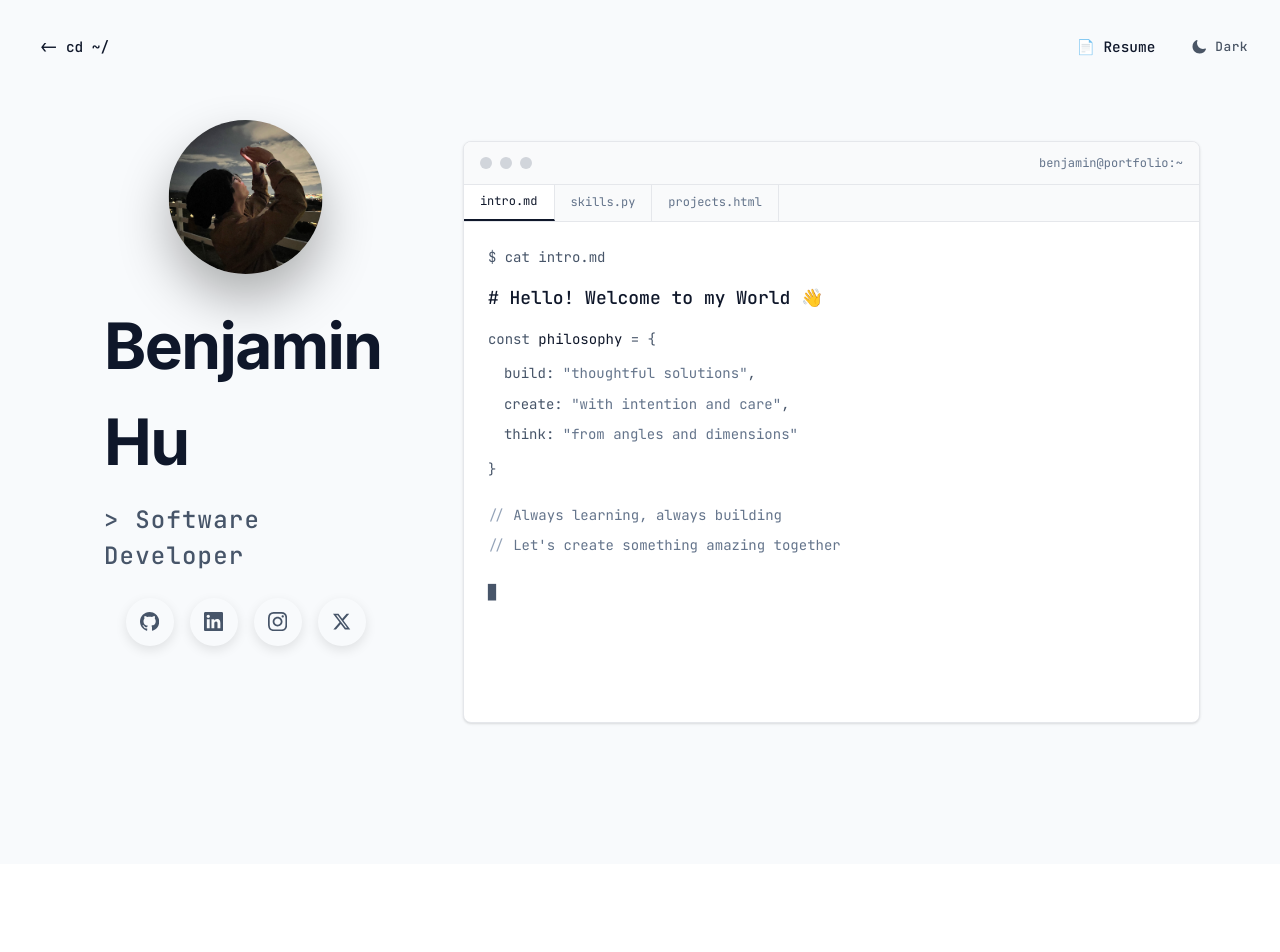
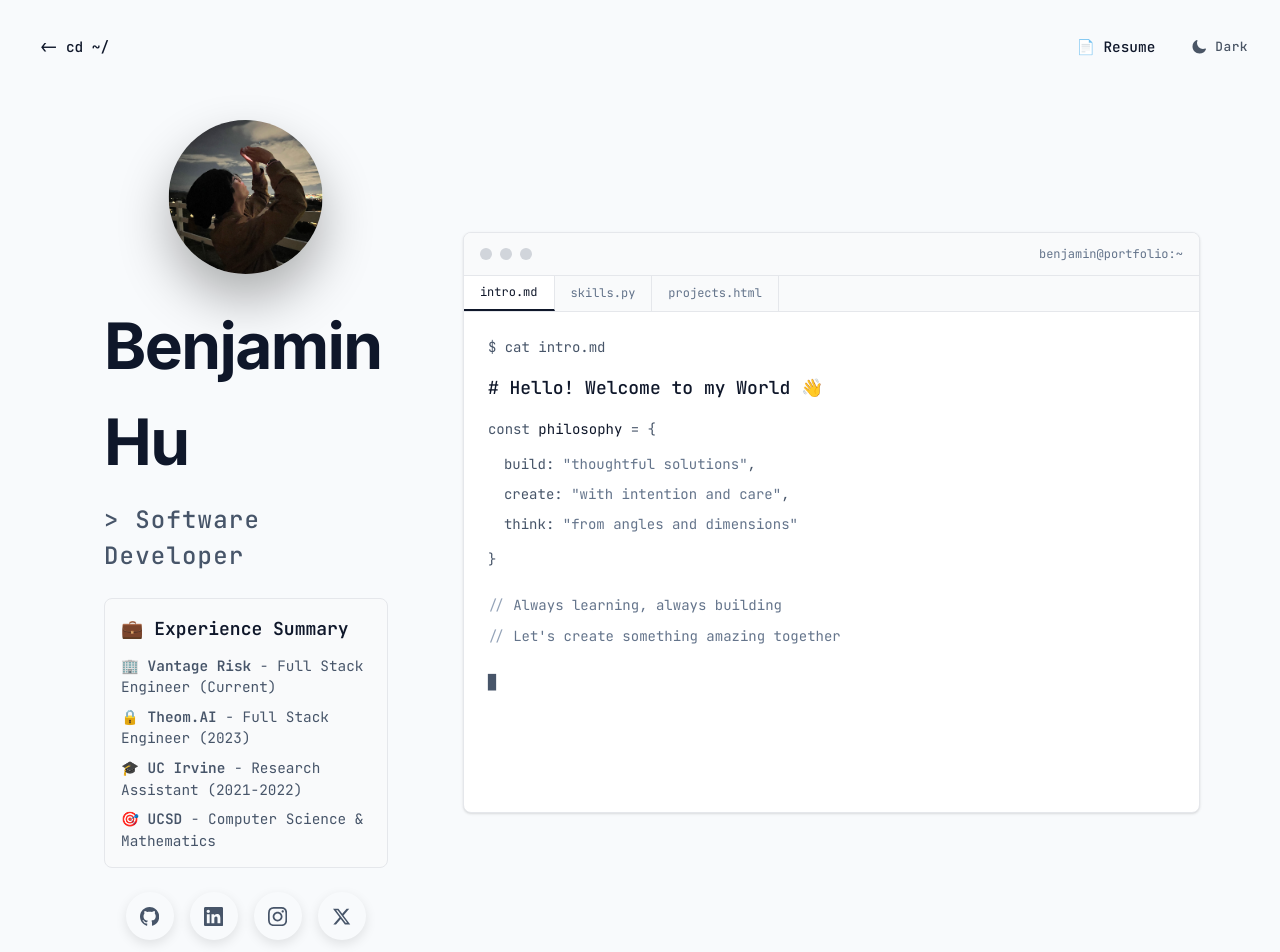
Before and after one commit to benuh/BentoBox, a Next.js app: page /developer in a window 1280 px wide. Shown: the top 952 px of the page. Before the commit the page ends 864 px from the top, so only its background shows below. Built offline with nearby package versions, Linux system fonts and the light colour scheme.

Commit message:
resume cp

```diff
--- a/src/app/developer/page.tsx
+++ b/src/app/developer/page.tsx
@@ -54,20 +54,18 @@ export default function DeveloperPage() {
           top: 'clamp(1rem, 2vw, 1.5rem)',
           right: 'clamp(1rem, 2vw, 1.5rem)'
         }}>
-          <a
-            href="/BH_Resume.pdf"
-            target="_blank"
-            rel="noopener noreferrer"
+          <div className="relative group">
+            <button
               className="inline-flex items-center rounded-lg transition-all duration-200"
               style={{
                 fontFamily: '"JetBrains Mono", monospace',
                 color: currentTheme.navText,
-              textDecoration: 'none',
                 fontSize: 'clamp(0.7rem, 1.2vw, 0.9rem)',
                 fontWeight: 500,
                 padding: 'clamp(0.5rem, 1vw, 0.75rem) clamp(0.75rem, 1.5vw, 1rem)',
                 backgroundColor: 'transparent',
-              border: `1px solid ${currentTheme.navText}20`
+                border: `1px solid ${currentTheme.navText}20`,
+                cursor: 'pointer'
               }}
               onMouseEnter={(e) => {
                 e.currentTarget.style.backgroundColor = currentTheme.navHover
@@ -79,7 +77,57 @@ export default function DeveloperPage() {
               }}
             >
               📄 Resume
+            </button>
+
+            {/* Resume Dropdown Menu */}
+            <div className="absolute top-full right-0 mt-2 py-2 w-48 rounded-lg shadow-lg opacity-0 invisible group-hover:opacity-100 group-hover:visible transition-all duration-200 z-20"
+                 style={{
+                   backgroundColor: currentTheme.terminalBg,
+                   border: `1px solid ${currentTheme.terminalBorder}`
+                 }}>
+              <a
+                href="/BH_Resume.pdf"
+                target="_blank"
+                rel="noopener noreferrer"
+                className="flex items-center gap-2 px-4 py-2 transition-colors duration-200"
+                style={{
+                  fontFamily: '"JetBrains Mono", monospace',
+                  fontSize: '0.8rem',
+                  color: currentTheme.textPrimary,
+                  textDecoration: 'none'
+                }}
+                onMouseEnter={(e) => {
+                  e.currentTarget.style.backgroundColor = currentTheme.terminalHeader
+                }}
+                onMouseLeave={(e) => {
+                  e.currentTarget.style.backgroundColor = 'transparent'
+                }}
+              >
+                <span>👁️</span>
+                <span>View Resume</span>
               </a>
+              <a
+                href="/BH_Resume.pdf"
+                download="Benjamin_Hu_Resume.pdf"
+                className="flex items-center gap-2 px-4 py-2 transition-colors duration-200"
+                style={{
+                  fontFamily: '"JetBrains Mono", monospace',
+                  fontSize: '0.8rem',
+                  color: currentTheme.textPrimary,
+                  textDecoration: 'none'
+                }}
+                onMouseEnter={(e) => {
+                  e.currentTarget.style.backgroundColor = currentTheme.terminalHeader
+                }}
+                onMouseLeave={(e) => {
+                  e.currentTarget.style.backgroundColor = 'transparent'
+                }}
+              >
+                <span>💾</span>
+                <span>Download PDF</span>
+              </a>
+            </div>
+          </div>
           <ThemeToggle />
         </div>
 
@@ -137,6 +185,29 @@ export default function DeveloperPage() {
                 }}>
                   &gt; Software Developer
                 </h2>
+              </div>
+
+              {/* Resume Highlights */}
+              <div className="mb-6 p-4 rounded-lg" style={{
+                backgroundColor: currentTheme.terminalHeader,
+                border: `1px solid ${currentTheme.terminalBorder}`
+              }}>
+                <h3 className="text-lg font-semibold mb-3" style={{
+                  color: currentTheme.variable,
+                  fontFamily: '"JetBrains Mono", monospace'
+                }}>
+                  💼 Experience Summary
+                </h3>
+                <div className="space-y-2" style={{
+                  fontSize: 'clamp(0.75rem, 1.5vw, 0.9rem)',
+                  color: currentTheme.textSecondary,
+                  fontFamily: '"JetBrains Mono", monospace'
+                }}>
+                  <div>🏢 <strong>Vantage Risk</strong> - Full Stack Engineer (Current)</div>
+                  <div>🔒 <strong>Theom.AI</strong> - Full Stack Engineer (2023)</div>
+                  <div>🎓 <strong>UC Irvine</strong> - Research Assistant (2021-2022)</div>
+                  <div>🎯 <strong>UCSD</strong> - Computer Science & Mathematics</div>
+                </div>
               </div>
 
               {/* Social Icons */}
@@ -235,6 +306,28 @@ export default function DeveloperPage() {
               </h2>
             </div>
 
+            {/* Resume Highlights - Mobile */}
+            <div className="mb-6 p-3 rounded-lg" style={{
+              backgroundColor: currentTheme.terminalHeader,
+              border: `1px solid ${currentTheme.terminalBorder}`
+            }}>
+              <h3 className="text-sm font-semibold mb-2" style={{
+                color: currentTheme.variable,
+                fontFamily: '"JetBrains Mono", monospace'
+              }}>
+                💼 Experience
+              </h3>
+              <div className="space-y-1" style={{
+                fontSize: 'clamp(0.7rem, 3vw, 0.8rem)',
+                color: currentTheme.textSecondary,
+                fontFamily: '"JetBrains Mono", monospace'
+              }}>
+                <div>🏢 <strong>Vantage Risk</strong> - Current</div>
+                <div>🔒 <strong>Theom.AI</strong> - 2023</div>
+                <div>🎓 <strong>UC Irvine</strong> - Research</div>
+              </div>
+            </div>
+
             {/* Social Icons */}
             <div className="flex gap-3 justify-center">
               <GitHubIcon
```
Also changed, not shown: 1 other file (tests, documents, lock files or other folders). Lines whose indentation alone changed are shown as unchanged.
